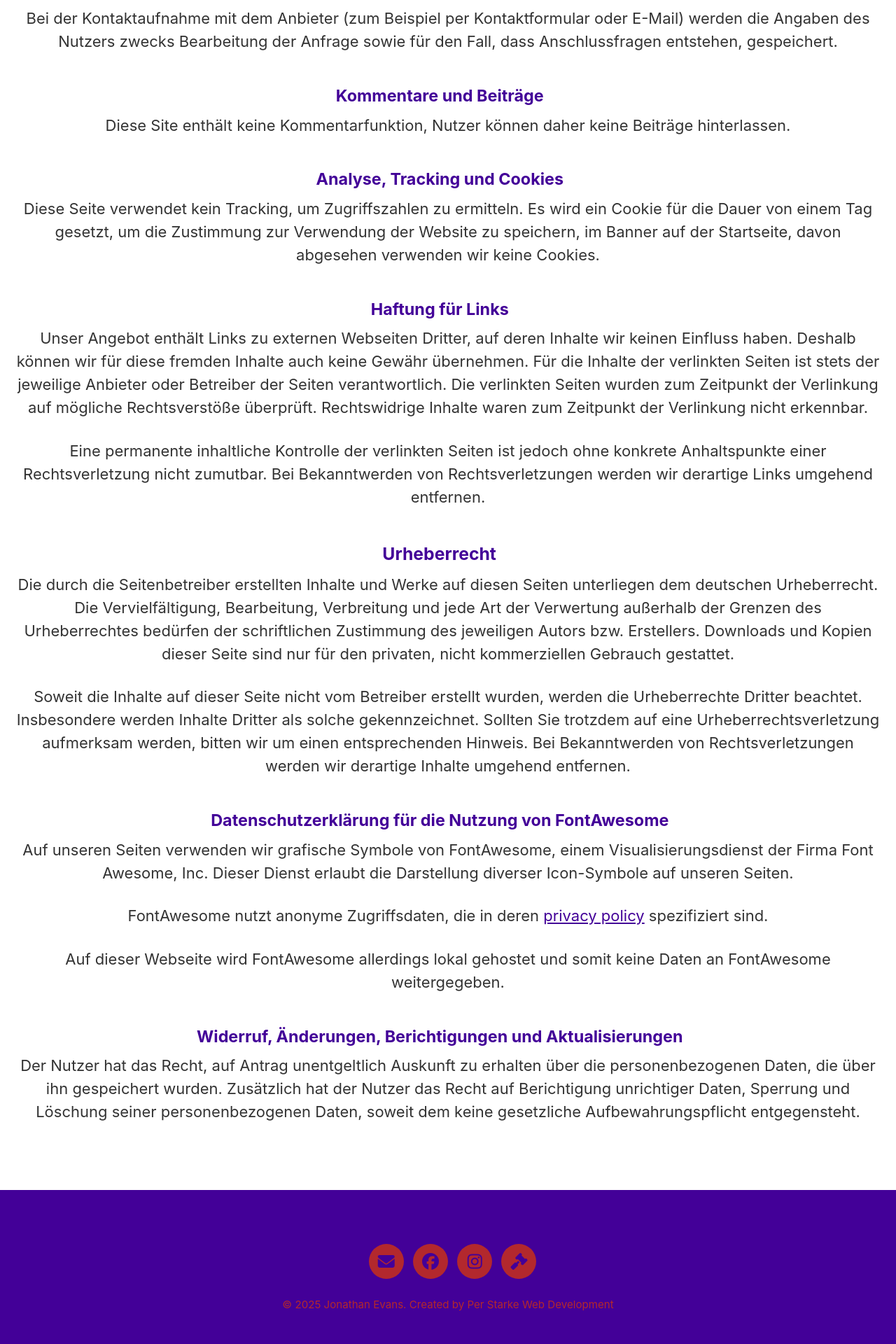
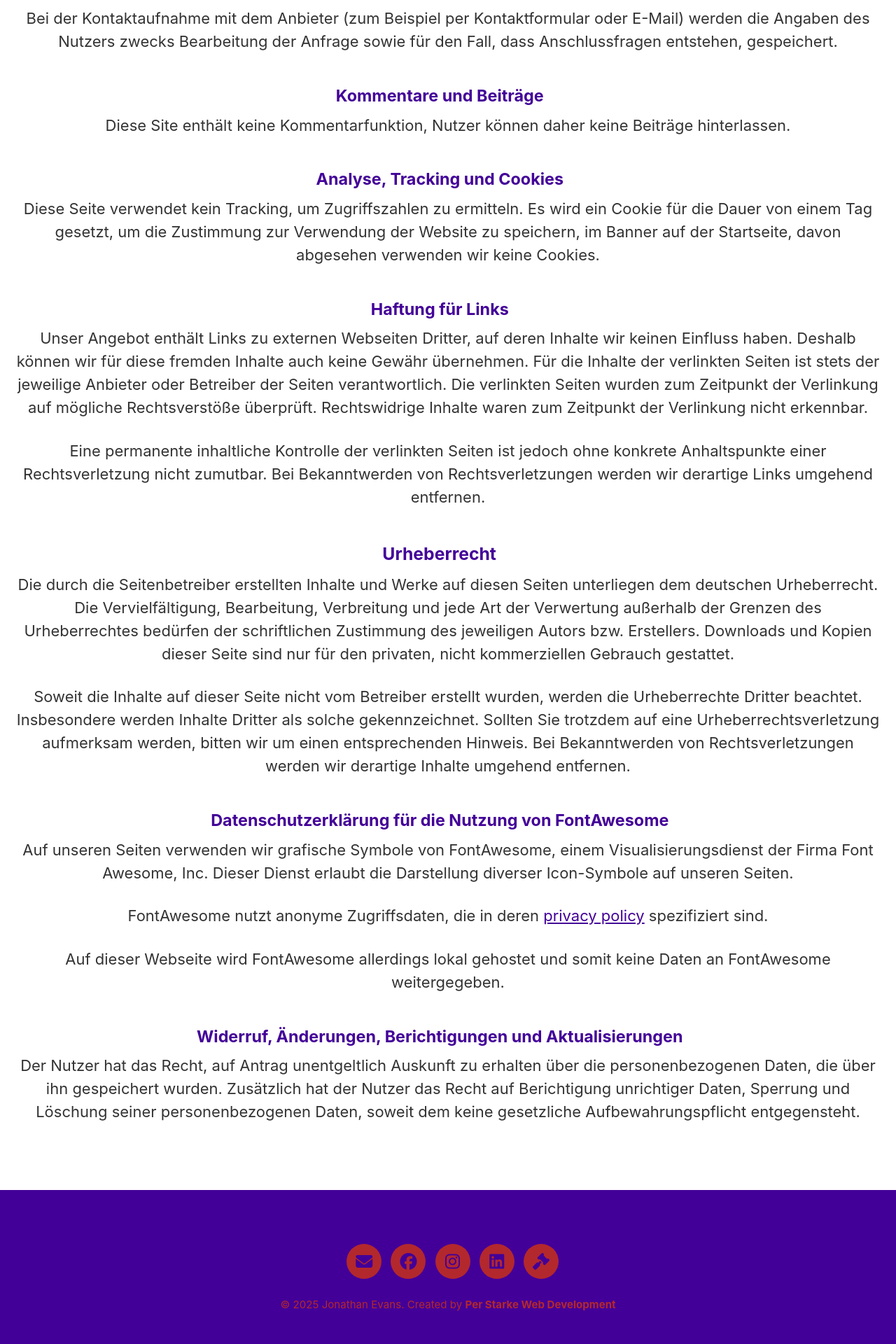
Before and after one commit to perstarke-webdev/jon-strength4life-eu, a Jekyll site: the page built from _pages/imprint.md, in a window 1280 px wide. Shown: the part 2574-4494 px from the top of the page at 70% size. Built offline with Jekyll 4.4.1, drawn with Linux system fonts in a browser that asks for light colours; cached includes are drawn as plain includes.

Commit message:
launch revision

```diff
--- a/_config.yml
+++ b/_config.yml
@@ -45,7 +45,7 @@ footer:
       url: "https://www.instagram.com/strength4lifeaustralia/"
     - label: "LinkedIn"
       icon: "fab fa-linkedin"
-      url: #
+      url: "https://www.linkedin.com/in/jonathan-evans-jurascheck-34b6838/"
     - label: "X/Twitter"
       icon: "fab fa-x-twitter"
       url: #
--- a/_includes/footer.html
+++ b/_includes/footer.html
@@ -24,4 +24,4 @@
 
   </div>
 
-  <div class="page__footer-copyright">&copy; {{ site.time | date: '%Y' }} {{ site.footer.copyright | default: site.title }}. {% if site.footer.creator %} Created by <a rel="noopener noreferrer nofollow" target="_blank"href="{{site.footer.creator.url}}">{{site.footer.creator.name}}</a>{% endif %}</div>
+  <div class="page__footer-copyright">&copy; {{ site.time | date: '%Y' }} {{ site.footer.copyright | default: site.title }}. {% if site.footer.creator %} Created by <a rel="noopener noreferrer nofollow" target="_blank"href="{{site.footer.creator.url}}" style="font-weight: bold">{{site.footer.creator.name}}</a>{% endif %}</div>
```
